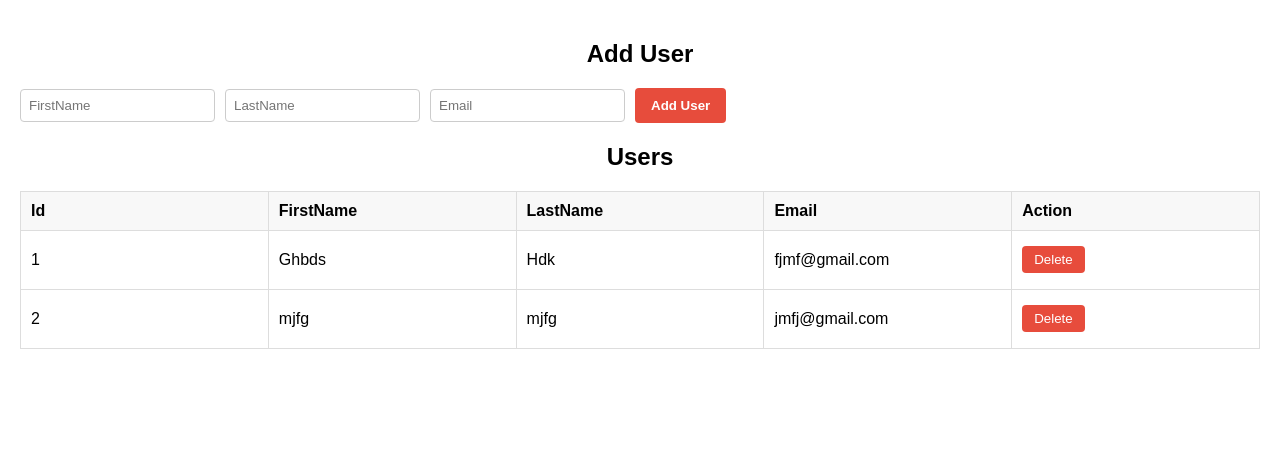
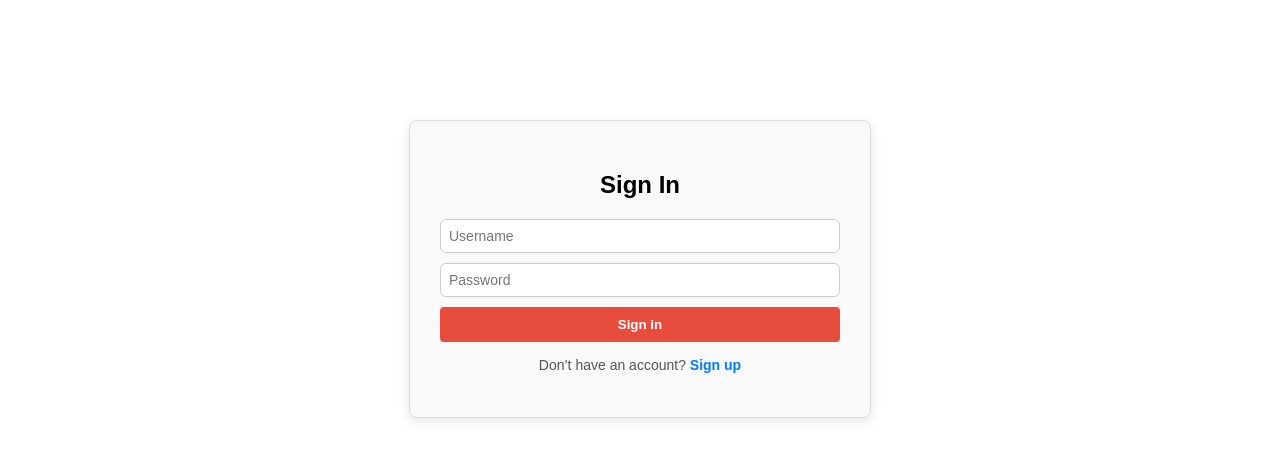
Before and after one commit to txg005/project-react, a React (Create React App) app: page /login in a window 1280 px wide. Shown: the top 460 px of the page. Built offline with nearby package versions, Linux system fonts and the light colour scheme.

Commit message:
add login

```diff
--- a/package.json
+++ b/package.json
@@ -9,6 +9,7 @@
     "@testing-library/user-event": "^13.5.0",
     "react": "^19.1.1",
     "react-dom": "^19.1.1",
+    "react-router-dom": "^7.9.4",
     "react-scripts": "5.0.1",
     "web-vitals": "^2.1.4"
   },
--- a/src/App.css
+++ b/src/App.css
@@ -180,3 +180,49 @@ table input:focus {
   80% { opacity: 1; }
   100% { opacity: 0; }
 }
+
+/* логин */
+.login-container {
+  max-width: 400px;
+  margin: 100px auto;
+  padding: 30px;
+  border: 1px solid #ddd;
+  border-radius: 8px;
+  background-color: #f9f9f9;
+  box-shadow: 0 4px 12px rgba(0, 0, 0, 0.1);
+}
+
+.login-form {
+  display: flex;
+  flex-direction: column;
+  gap: 10px;
+}
+
+.login-form input {
+  padding: 8px;
+  border: 1px solid #ccc;
+  border-radius: 6px;
+  font-size: 14px;
+}
+
+.user-header {
+  display: flex;
+  justify-content: space-between;
+  align-items: center;
+}
+
+.switch-mode {
+  margin-top: 15px;
+  font-size: 14px;
+  color: #555;
+}
+
+.switch-mode .link {
+  color: #007bff;
+  cursor: pointer;
+  font-weight: bold;
+}
+
+.switch-mode .link:hover {
+  text-decoration: underline;
+}
--- a/src/App.js
+++ b/src/App.js
@@ -1,39 +1,44 @@
 import React, { useState } from "react";
+import { BrowserRouter as Router, Routes, Route, Navigate } from "react-router-dom";
 import "./App.css";
-import Table from "./components/Table";
-import Form from "./components/Form";
-import UserAPI from "./api/service";
+import Login from "./pages/Login";
+import Users from "./pages/Users";
 
 function App() {
-  const [users, setUsers] = useState(UserAPI.all());
+  const [currentUser, setCurrentUser] = useState(null);
 
-  const addUser = (user) => {
-    const newUser = UserAPI.add(user);
-    setUsers([...users, newUser]);
+  const handleLogin = (user) => {
+    setCurrentUser(user);
   };
 
-  const removeUser = (index) => {
-    const user = users[index];
-    UserAPI.delete(user.id);
-    setUsers(users.filter((_, i) => i !== index));
-  };
-
-  const updateUser = (user) => {
-    UserAPI.update(user);
-    setUsers([...UserAPI.all()]);
+  const handleLogout = () => {
+    setCurrentUser(null);
   };
 
   return (
-    <div className="App">
-      <h2>Add User</h2>
-      <Form
-        handleSubmit={addUser}
-        inUser={{ firstName: "", lastName: "", email: "" }}
-      />
+    <Router>
+      <div className="App">
+        <Routes>
+          {/* Страница входа */}
+          <Route path="/login" element={<Login onLogin={handleLogin} />} />
 
-      <h2>Users</h2>
-      <Table users={users} removeUser={removeUser} updateUser={updateUser} />
-    </div>
+          {/* Страница пользователей */}
+          <Route
+            path="/users"
+            element={
+              currentUser ? (
+                <Users currentUser={currentUser} onLogout={handleLogout} />
+              ) : (
+                <Navigate to="/login" replace />
+              )
+            }
+          />
+
+          {/* Перенаправление по умолчанию */}
+          <Route path="*" element={<Navigate to="/login" replace />} />
+        </Routes>
+      </div>
+    </Router>
   );
 }
 
--- a/src/components/Table.js
+++ b/src/components/Table.js
@@ -12,7 +12,7 @@ const TableHeader = () => (
   </thead>
 );
 
-const TableBody = ({ users, removeUser, updateUser }) => {
+const TableBody = ({ users, removeUser, updateUser, isReadOnly }) => {
   const [editIndex, setEditIndex] = useState(null);
   const [editData, setEditData] = useState({});
   const [focusField, setFocusField] = useState(null);
@@ -38,6 +38,7 @@ const TableBody = ({ users, removeUser, updateUser }) => {
   });
 
   const startEdit = (user, index, field = "firstName") => {
+    if (isReadOnly) return; // запрещено редактировать
     setEditIndex(index);
     setEditData(user);
     setFocusField(field);
@@ -48,10 +49,11 @@ const TableBody = ({ users, removeUser, updateUser }) => {
   };
 
   const sanitizeEmail = (email) =>
-    // eslint-disable-next-line no-control-regex
+    // eslint-disable-next-line
     email.normalize("NFKC").replace(/[^\u0000-\u007F]/g, "");
 
   const handleUpdate = () => {
+    if (!updateUser) return;
     if (!editData.email) return;
 
     const cleaned = { ...editData, email: sanitizeEmail(editData.email) };
@@ -64,14 +66,11 @@ const TableBody = ({ users, removeUser, updateUser }) => {
 
     updateUser(cleaned);
     setEditIndex(null);
-
     setUpdatedIndex(editIndex);
     setTimeout(() => setUpdatedIndex(null), 2000);
   };
 
-  const handleCancel = () => {
-    setEditIndex(null);
-  };
+  const handleCancel = () => setEditIndex(null);
 
   const handleKeyDown = (e) => {
     if (e.key === "Enter") {
@@ -118,7 +117,7 @@ const TableBody = ({ users, removeUser, updateUser }) => {
               </td>
             ))}
             <td>
-              {editIndex === index ? (
+              {editIndex === index && !isReadOnly ? (
                 <>
                   <button className="update-btn" onClick={handleUpdate}>
                     Update
@@ -127,7 +126,7 @@ const TableBody = ({ users, removeUser, updateUser }) => {
                     Cancel
                   </button>
                 </>
-              ) : (
+              ) : !isReadOnly ? (
                 <>
                   <button className="delete-btn" onClick={() => removeUser(index)}>
                     Delete
@@ -136,6 +135,8 @@ const TableBody = ({ users, removeUser, updateUser }) => {
                     <span className="updated-msg">✓ Updated</span>
                   )}
                 </>
+              ) : (
+                <span style={{ color: "#999" }}>View only</span>
               )}
             </td>
           </tr>
@@ -151,10 +152,15 @@ const TableBody = ({ users, removeUser, updateUser }) => {
   );
 };
 
-const Table = ({ users, removeUser, updateUser }) => (
+const Table = ({ users, removeUser, updateUser, isReadOnly }) => (
   <table>
     <TableHeader />
-    <TableBody users={users} removeUser={removeUser} updateUser={updateUser} />
+    <TableBody
+      users={users}
+      removeUser={removeUser}
+      updateUser={updateUser}
+      isReadOnly={isReadOnly}
+    />
   </table>
 );
 
--- /dev/null
+++ b/src/pages/Login.js
@@ -0,0 +1,121 @@
+import React, { useState } from "react";
+import { useNavigate } from "react-router-dom";
+
+// тестовые аккаунты
+const initialAccounts = [
+  { username: "admin", password: "admin", role: "admin" },
+  { username: "user", password: "user", role: "user" },
+];
+
+const Login = ({ onLogin }) => {
+  const [accounts, setAccounts] = useState(initialAccounts);
+  const [form, setForm] = useState({ username: "", password: "" });
+  const [error, setError] = useState("");
+  const [isSignUp, setIsSignUp] = useState(false);
+  const navigate = useNavigate();
+
+  const handleChange = (e) => {
+    setForm({ ...form, [e.target.name]: e.target.value });
+    setError("");
+  };
+
+  const handleSubmit = (e) => {
+    e.preventDefault();
+
+    if (!form.username.trim() || !form.password.trim()) {
+      setError("All fields are required");
+      return;
+    }
+
+    if (isSignUp) {
+      // Проверяем, существует ли уже такой пользователь
+      if (accounts.find((acc) => acc.username === form.username.trim())) {
+        setError("User already exists");
+        return;
+      }
+
+      const newUser = {
+        username: form.username.trim(),
+        password: form.password.trim(),
+        role: "user",
+      };
+
+      setAccounts([...accounts, newUser]);
+      onLogin(newUser);
+      navigate("/users");
+    } else {
+      // Вход
+      const foundUser = accounts.find(
+        (acc) =>
+          acc.username === form.username.trim() &&
+          acc.password === form.password.trim()
+      );
+
+      if (foundUser) {
+        onLogin(foundUser);
+        navigate("/users");
+      } else {
+        setError("Invalid username or password");
+      }
+    }
+  };
+
+  return (
+    <div className="login-container">
+      <h2>{isSignUp ? "Sign Up" : "Sign In"}</h2>
+      <form className="login-form" onSubmit={handleSubmit}>
+        <input
+          type="text"
+          name="username"
+          placeholder="Username"
+          value={form.username}
+          onChange={handleChange}
+        />
+        <input
+          type="password"
+          name="password"
+          placeholder="Password"
+          value={form.password}
+          onChange={handleChange}
+        />
+        {error && <p className="error">{error}</p>}
+        <button type="submit" className="add-btn">
+          {isSignUp ? "Sign up" : "Sign in"}
+        </button>
+      </form>
+
+      {/* Переключатель между Sign In / Sign Up */}
+      <p className="switch-mode">
+        {isSignUp ? (
+          <>
+            Already have an account?{" "}
+            <span
+              className="link"
+              onClick={() => {
+                setIsSignUp(false);
+                setError("");
+              }}
+            >
+              Sign in
+            </span>
+          </>
+        ) : (
+          <>
+            Don’t have an account?{" "}
+            <span
+              className="link"
+              onClick={() => {
+                setIsSignUp(true);
+                setError("");
+              }}
+            >
+              Sign up
+            </span>
+          </>
+        )}
+      </p>
+    </div>
+  );
+};
+
+export default Login;
--- /dev/null
+++ b/src/pages/Users.js
@@ -0,0 +1,63 @@
+import React, { useState } from "react";
+import Form from "../components/Form";
+import Table from "../components/Table";
+import UserAPI from "../api/service";
+
+const Users = ({ currentUser, onLogout }) => {
+  const [users, setUsers] = useState(UserAPI.all());
+
+  const addUser = (user) => {
+    const newUser = UserAPI.add(user);
+    setUsers([...users, newUser]);
+  };
+
+  const removeUser = (index) => {
+    const user = users[index];
+    UserAPI.delete(user.id);
+    setUsers(users.filter((_, i) => i !== index));
+  };
+
+  const updateUser = (user) => {
+    UserAPI.update(user);
+    setUsers([...UserAPI.all()]);
+  };
+
+  return (
+    <div>
+      <div className="user-header">
+        <h2>
+          Welcome, {currentUser.username}{" "}
+          <span style={{ color: "#888" }}>({currentUser.role})</span>
+        </h2>
+        <button onClick={onLogout} className="cancel-btn">
+          Logout
+        </button>
+      </div>
+
+      {/* Только админ может добавлять */}
+      {currentUser.role === "admin" && (
+        <>
+          <h2>Add User</h2>
+          <Form
+            handleSubmit={addUser}
+            inUser={{ firstName: "", lastName: "", email: "" }}
+          />
+        </>
+      )}
+
+      <h2>Users</h2>
+      <Table
+        users={users}
+        removeUser={
+          currentUser.role === "admin" ? removeUser : undefined
+        }
+        updateUser={
+          currentUser.role === "admin" ? updateUser : undefined
+        }
+        isReadOnly={currentUser.role !== "admin"}
+      />
+    </div>
+  );
+};
+
+export default Users;
```
Also changed, not shown: 1 other file (tests, documents, lock files or other folders).
